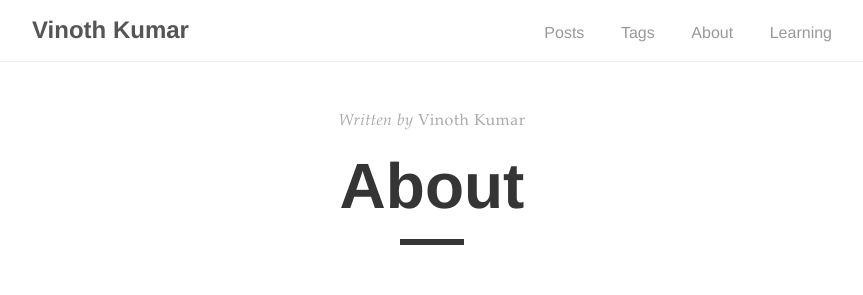
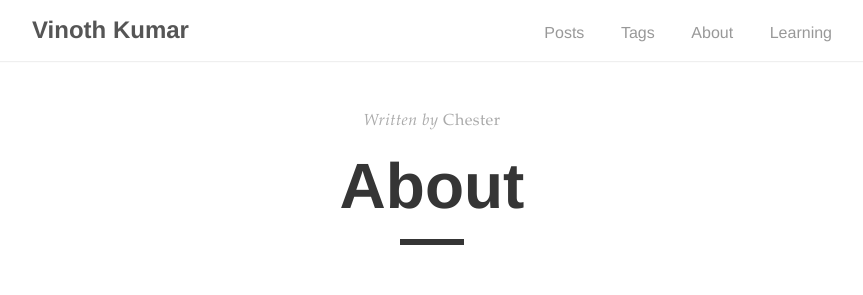
Before and after one commit to vinoct6/vinoct6.github.io, a Jekyll site: the page built from _pages/about.md, in a window 1280 px wide. Shown: the top 295 px of the page, without its empty margins (208-1071 px from the left). Built offline with Jekyll 4.4.1, drawn with Linux system fonts in a browser that asks for light colours.

```diff
--- a/_pages/about.md
+++ b/_pages/about.md
@@ -1,7 +1,7 @@
 ---
 layout: post
 title: "About"
-author: "Vinoth Kumar"
+author: "Chester"
 permalink: /about/
 ---
 
```
Also changed, not shown: _posts/2017-03-16-example-content.md (+0 -1 lines).
